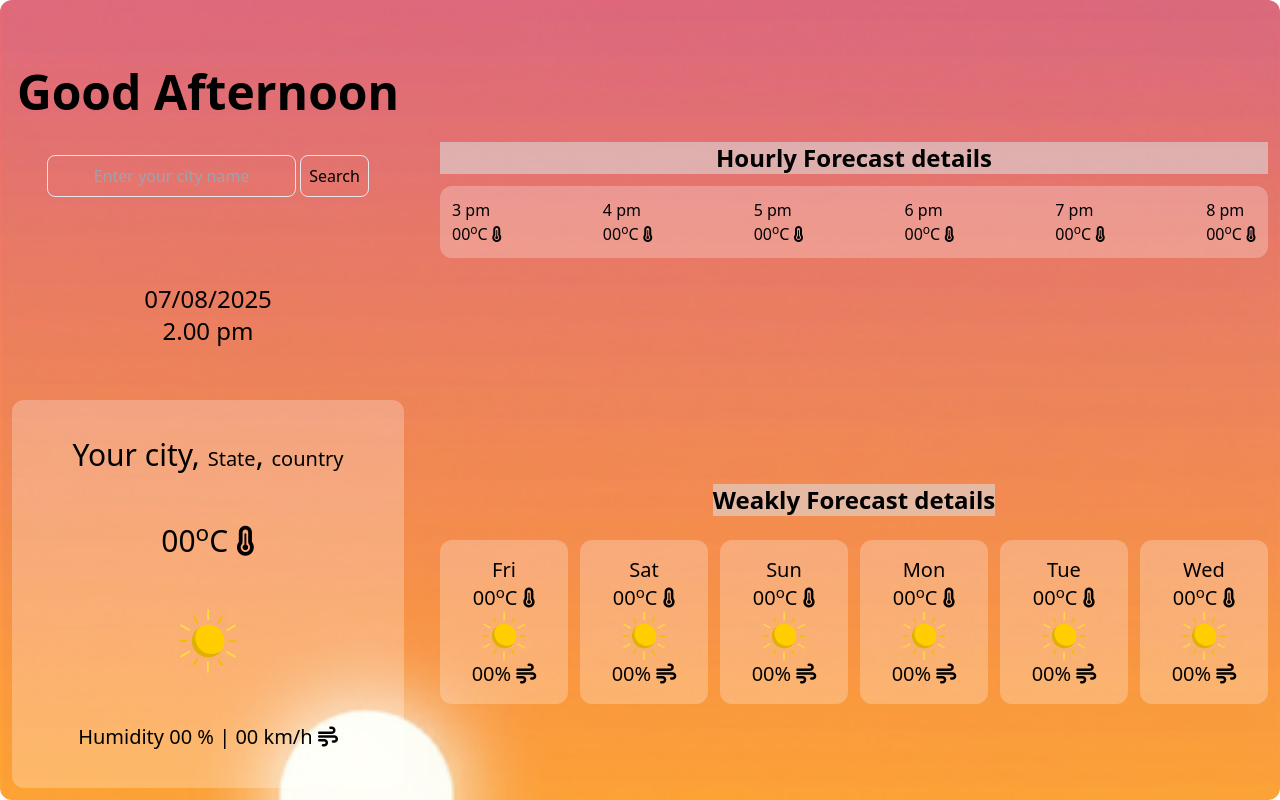
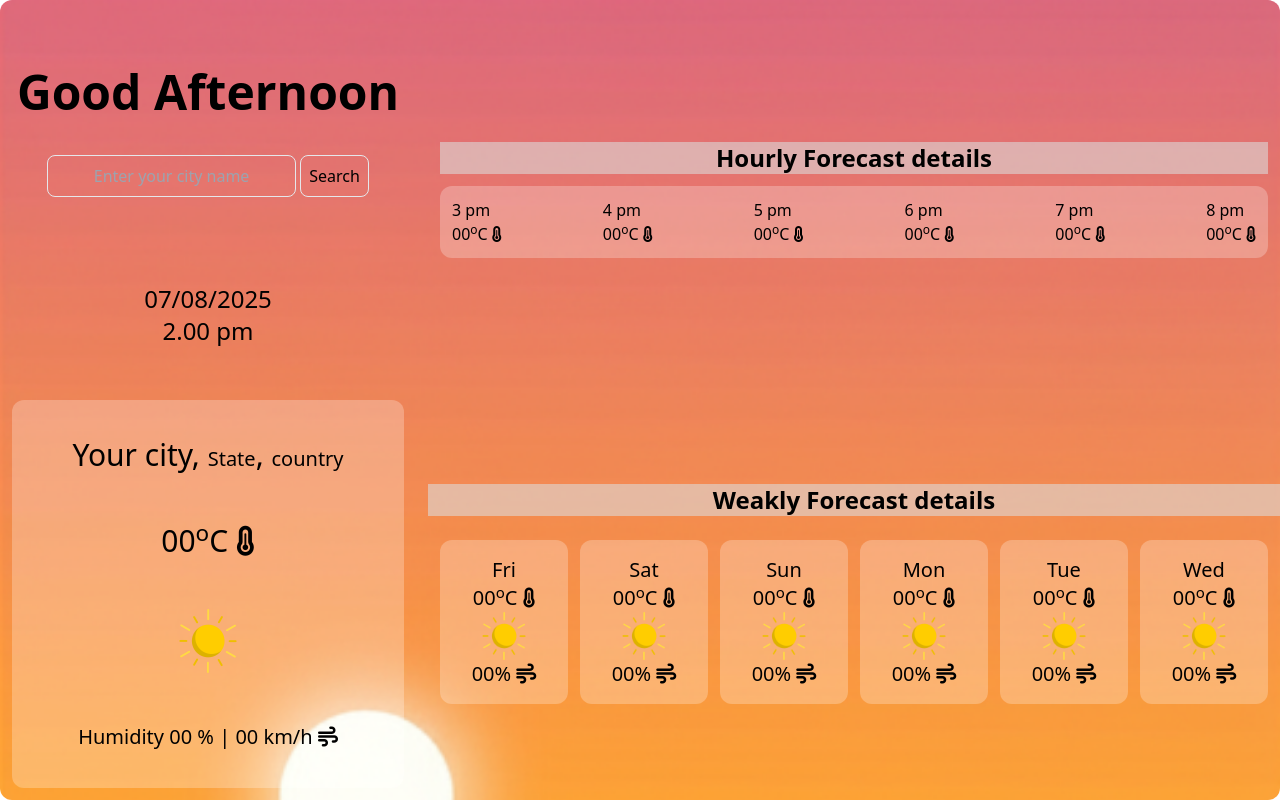
Before and after one commit to gourab-giri7/weather, a website: page index.html in a window 1280 px wide. Drawn offline with Linux system fonts and the light colour scheme.

Commit message:
index.html

```diff
--- a/index.html
+++ b/index.html
@@ -68,7 +68,7 @@
         </div>
                                                               <!-- Bottom -->
     <div class="flex flex-col md:justify-center md:items-center gap-3 md:h-1/2  ">
-        <h1 class="text-2xl font-bold text-center " style="background-color: rgba(221, 221, 220, 0.575);">Weakly Forecast details</h1>
+        <h1 class="text-2xl font-bold text-center w-full" style="background-color: rgba(221, 221, 220, 0.575);">Weakly Forecast details</h1>
             <div class="flex flex-row text-center text-xl gap-3 p-3 overflow-x-auto" style="scrollbar-width: none;">
 
                 <div class="min-w-32 flex p-4 flex-col justify-around rounded-xl" style="background-color: rgba(255, 255, 255, 0.25);">
```
